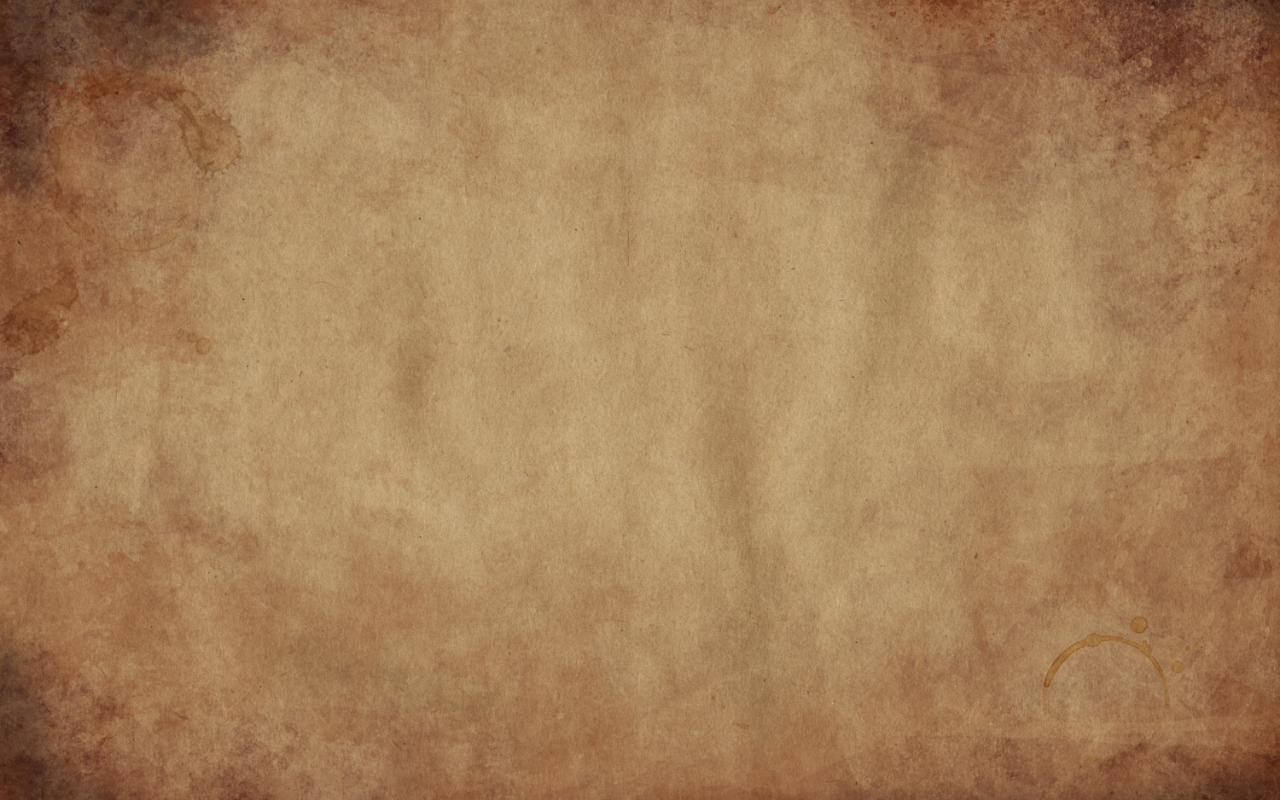
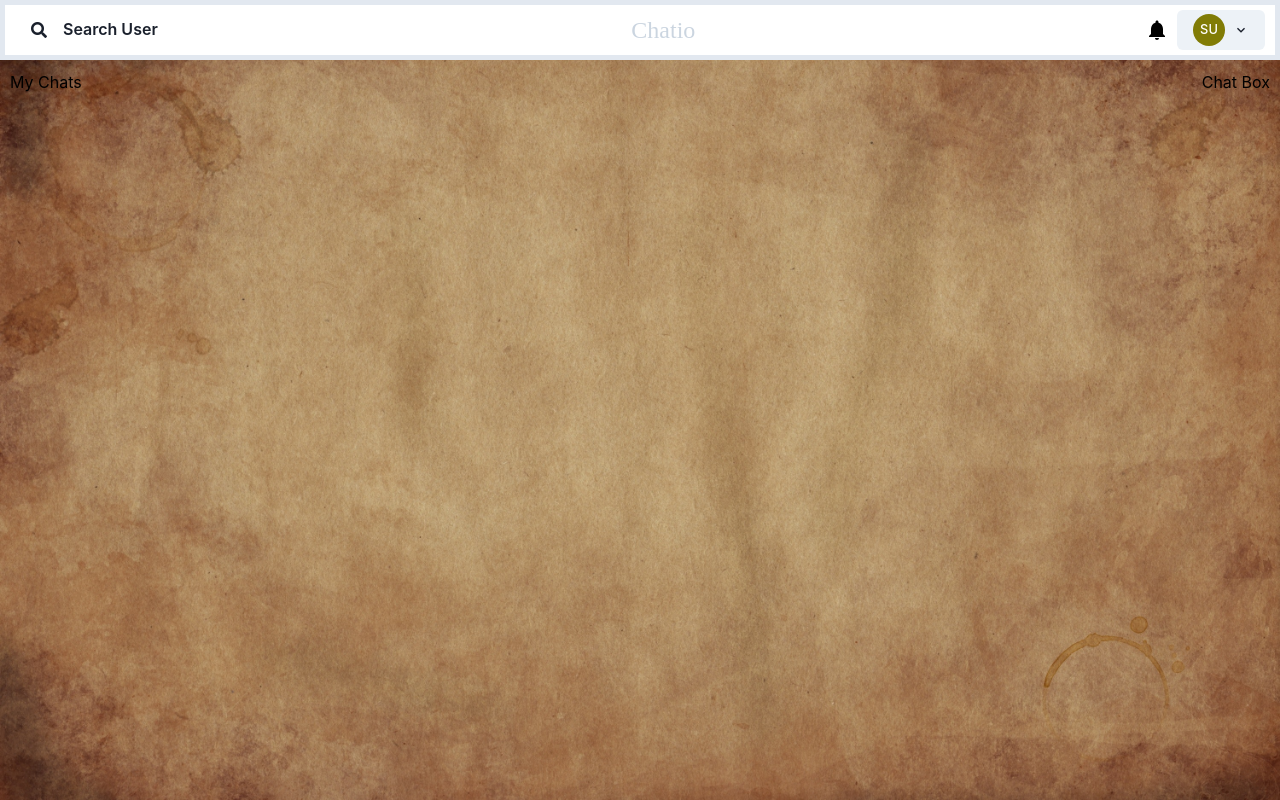
Before and after one commit to FarhadIbrahimov/myChatProject, a React (Vite) app in the folder client/: page /chats in a window 1280 px wide. Built offline with nearby package versions, Linux system fonts and the light colour scheme; no server answers; sample sign-in values are in the browser's storage.

Commit message:
created Context , created profile and logout functionality

```diff
--- a/client/index.html
+++ b/client/index.html
@@ -3,6 +3,13 @@
   <head>
     <meta charset="UTF-8" />
     <link rel="icon" type="image/svg+xml" href="/vite.svg" />
+    <link
+      rel="stylesheet"
+      href="https://cdnjs.cloudflare.com/ajax/libs/font-awesome/5.15.3/css/all.min.css"
+      integrity="sha512-iBBXm8fW90+nuLcSKlbmrPcLa0OT92xO1BIsZ+ywDWZCvqsWgccV3gFoRBv0z+8dLJgyAHIhR35VZc2oM/gI1w=="
+      crossorigin="anonymous"
+      referrerpolicy="no-referrer"
+    />
     <meta name="viewport" content="width=device-width, initial-scale=1.0" />
     <title>CHATIO</title>
   </head>
--- a/client/package.json
+++ b/client/package.json
@@ -11,6 +11,7 @@
     "preview": "vite preview"
   },
   "dependencies": {
+    "@chakra-ui/icons": "^2.1.0",
     "@chakra-ui/react": "^2.8.0",
     "@emotion/react": "^11.11.1",
     "@emotion/styled": "^11.11.0",
--- /dev/null
+++ b/client/src/Context/ChatProvider.jsx
@@ -0,0 +1,31 @@
+import { useHistory } from "react-router-dom";
+
+import { createContext, useContext, useEffect, useState } from "react";
+
+const ChatContext = createContext();
+
+const ChatProvider = ({ children }) => {
+  const [user, setUser] = useState();
+
+  const history = useHistory();
+
+  useEffect(() => {
+    const userInfo = JSON.parse(localStorage.getItem("userInfo"));
+    setUser(userInfo);
+
+    if (!userInfo) {
+      history.push("/");
+    }
+  }, [history]);
+
+  return (
+    <ChatContext.Provider value={{ user, setUser }}>
+      {children}
+    </ChatContext.Provider>
+  );
+};
+export const ChatState = () => {
+  return useContext(ChatContext);
+};
+
+export default ChatProvider;
--- a/client/src/components/Authentication/Login.jsx
+++ b/client/src/components/Authentication/Login.jsx
@@ -5,6 +5,7 @@ import { useState } from "react";
 import { useToast } from "@chakra-ui/react";
 import axios from "axios";
 import { useHistory } from "react-router-dom";
+import { ChatState } from "../../Context/ChatProvider";
 
 function Login() {
   const [show, setShow] = useState(false);
@@ -14,6 +15,7 @@ function Login() {
   const [loading, setLoading] = useState(false);
   const toast = useToast();
   const history = useHistory();
+  const { setUser } = ChatState();
 
   const handleClick = () => setShow(!show);
 
@@ -51,6 +53,7 @@ function Login() {
         isClosable: true,
         position: "bottom",
       });
+      setUser(data);
       localStorage.setItem("userInfo", JSON.stringify(data));
       setLoading(false);
       history.push("/chats");
--- /dev/null
+++ b/client/src/components/ChatBox.jsx
@@ -0,0 +1,7 @@
+import React from "react";
+
+const ChatBox = () => {
+  return <div>Chat Box</div>;
+};
+
+export default ChatBox;
--- /dev/null
+++ b/client/src/components/MyChats.jsx
@@ -0,0 +1,7 @@
+import React from "react";
+
+const MyChats = () => {
+  return <div>My Chats</div>;
+};
+
+export default MyChats;
--- /dev/null
+++ b/client/src/components/miscellaneous/ProfileModal.jsx
@@ -0,0 +1,74 @@
+import {
+  IconButton,
+  useDisclosure,
+  Modal,
+  ModalOverlay,
+  ModalContent,
+  ModalHeader,
+  ModalFooter,
+  ModalBody,
+  ModalCloseButton,
+  Button,
+  Image,
+  Text,
+} from "@chakra-ui/react";
+import { ViewIcon } from "@chakra-ui/icons";
+
+const ProfileModal = ({ user, children }) => {
+  const { isOpen, onOpen, onClose } = useDisclosure();
+  return (
+    <>
+      {children ? (
+        <span onClick={onOpen}>{children}</span>
+      ) : (
+        <IconButton
+          display={{ base: "flex" }}
+          icon={<ViewIcon />}
+          onClick={onOpen}
+        ></IconButton>
+      )}
+      <Modal size="lg" isOpen={isOpen} onClose={onClose} isCentered>
+        <ModalOverlay />
+        <ModalContent h="410px">
+          <ModalHeader
+            fontSize="40px"
+            fontFamily="Work sans"
+            display="flex"
+            justifyContent="center"
+          >
+            {user.name}
+          </ModalHeader>
+          <ModalCloseButton />
+          <ModalBody
+            display="flex"
+            flexDir="column"
+            alignItems="center"
+            justifyContent="space-between"
+          >
+            <Image
+              borderRadius="full"
+              boxSize="150px"
+              src={user.pic}
+              alt={user.name}
+            />
+            <Text
+              fontSize={{ base: "28px", md: "30px" }}
+              fontFamily="Work Sans"
+            >
+              Email: {user.email}
+            </Text>
+          </ModalBody>
+
+          <ModalFooter>
+            <Button colorScheme="blue" mr={3} onClick={onClose}>
+              Close
+            </Button>
+            <Button variant="ghost">Secondary Action</Button>
+          </ModalFooter>
+        </ModalContent>
+      </Modal>
+    </>
+  );
+};
+
+export default ProfileModal;
--- /dev/null
+++ b/client/src/components/miscellaneous/SideDrawer.jsx
@@ -0,0 +1,84 @@
+import { useState } from "react";
+import { useHistory } from "react-router-dom";
+// import { Box, Tooltip, Button, Text, Menu, MenuButton } from "@chakra-ui/react";
+import { Avatar, AvatarBadge, AvatarGroup } from "@chakra-ui/react";
+import { Button } from "@chakra-ui/button";
+import { Box, Text } from "@chakra-ui/layout";
+import { Tooltip } from "@chakra-ui/tooltip";
+import {
+  Menu,
+  MenuButton,
+  MenuList,
+  MenuItem,
+  MenuDivider,
+} from "@chakra-ui/menu";
+
+import { BellIcon, ChevronDownIcon } from "@chakra-ui/icons";
+import { ChatState } from "../../Context/ChatProvider";
+import ProfileModal from "../miscellaneous/ProfileModal";
+
+const SideDrawer = () => {
+  const [search, setSearch] = useState("");
+  const [searchResults, setSearchResults] = useState([]);
+  const [loading, setLoading] = useState(false);
+  const [loadingChat, setLoadingChat] = useState();
+  const { user } = ChatState();
+
+  const history = useHistory();
+  const logoutHandler = () => {
+    localStorage.removeItem("userInfo");
+    history.push("/");
+  };
+
+  return (
+    <>
+      <Box
+        display="flex"
+        justifyContent="space-between"
+        alignItems="center"
+        bg="white"
+        p="5px 10px 5px 10px"
+        borderWidth="5px"
+      >
+        <Tooltip label="Search Users to chat" hasArrow placement="bottom-end">
+          <Button variant="ghost">
+            <i className="fas fa-search"></i>
+            <Text d={{ base: "none", md: "flex" }} px={4}>
+              Search User
+            </Text>
+          </Button>
+        </Tooltip>
+        <Text fontSize="2xl" fontFamily="Work-sans" color="gray.300">
+          Chatio
+        </Text>
+        <div>
+          <Menu>
+            <MenuButton p={1}>
+              <BellIcon fontSize="2xl" m={1} />
+            </MenuButton>
+            {/* <MenuList></MenuList> */}
+          </Menu>
+          <Menu>
+            <MenuButton as={Button} rightIcon={<ChevronDownIcon />}>
+              <Avatar
+                size="sm"
+                cursor="pointer"
+                name={user.name}
+                src={user.pic}
+              />
+            </MenuButton>
+            <MenuList>
+              <ProfileModal user={user}>
+                <MenuItem>My Profile</MenuItem>
+              </ProfileModal>
+              <MenuDivider />
+              <MenuItem onClick={logoutHandler}>Logout</MenuItem>
+            </MenuList>
+          </Menu>
+        </div>
+      </Box>
+    </>
+  );
+};
+
+export default SideDrawer;
--- a/client/src/pages/ChatPage.jsx
+++ b/client/src/pages/ChatPage.jsx
@@ -1,32 +1,25 @@
-import { useEffect, useState } from "react";
-import axios from "axios";
+import { Box } from "@chakra-ui/react";
+import { ChatState } from "../Context/ChatProvider";
+import SideDrawer from "../components/miscellaneous/SideDrawer";
+import MyChats from "../components/MyChats";
+import ChatBox from "../components/ChatBox";
 
 const ChatPage = () => {
-  const [chats, setChats] = useState([]);
+  const { user } = ChatState();
+  return (
+    <div style={{ width: "100%" }}>
+      {user && <SideDrawer />}
 
-  useEffect(() => {
-    async function fetchData() {
-      try {
-        const response = await axios.get("/api/chat");
-        const { data } = response;
-        setChats(data);
-        console.log(data);
-      } catch (error) {
-        console.log();
-        console.log("Error fetching chats: ", error);
-      }
-    }
-
-    fetchData();
-  }, []);
-
-  return (
-    <div>
-      <ul>
-        {chats.map((chat) => (
-          <li key={chat._id}>{chat.chatName}</li>
-        ))}
-      </ul>
+      <Box
+        display="flex"
+        w="100%"
+        justifyContent="space-between"
+        h="91.5vh"
+        p="10px"
+      >
+        {user && <MyChats />}
+        {user && <ChatBox />}
+      </Box>
     </div>
   );
 };
--- a/client/src/pages/HomePage.jsx
+++ b/client/src/pages/HomePage.jsx
@@ -10,8 +10,19 @@ import {
 } from "@chakra-ui/react";
 import Login from "../components/Authentication/Login";
 import Signup from "../components/Authentication/Signup";
+import { useHistory } from "react-router-dom";
+import { useEffect } from "react";
 
 const HomePage = () => {
+  const history = useHistory();
+  useEffect(() => {
+    const user = JSON.parse(localStorage.getItem("userInfo"));
+
+    if (user) {
+      history.push("/chats");
+    }
+  }, [history]);
+
   return (
     <Container maxW="x1" centerContent>
       <Box
```
Also changed, not shown: client/src/main.jsx (+7 -6 lines), 1 other file (tests, documents, lock files or other folders).
